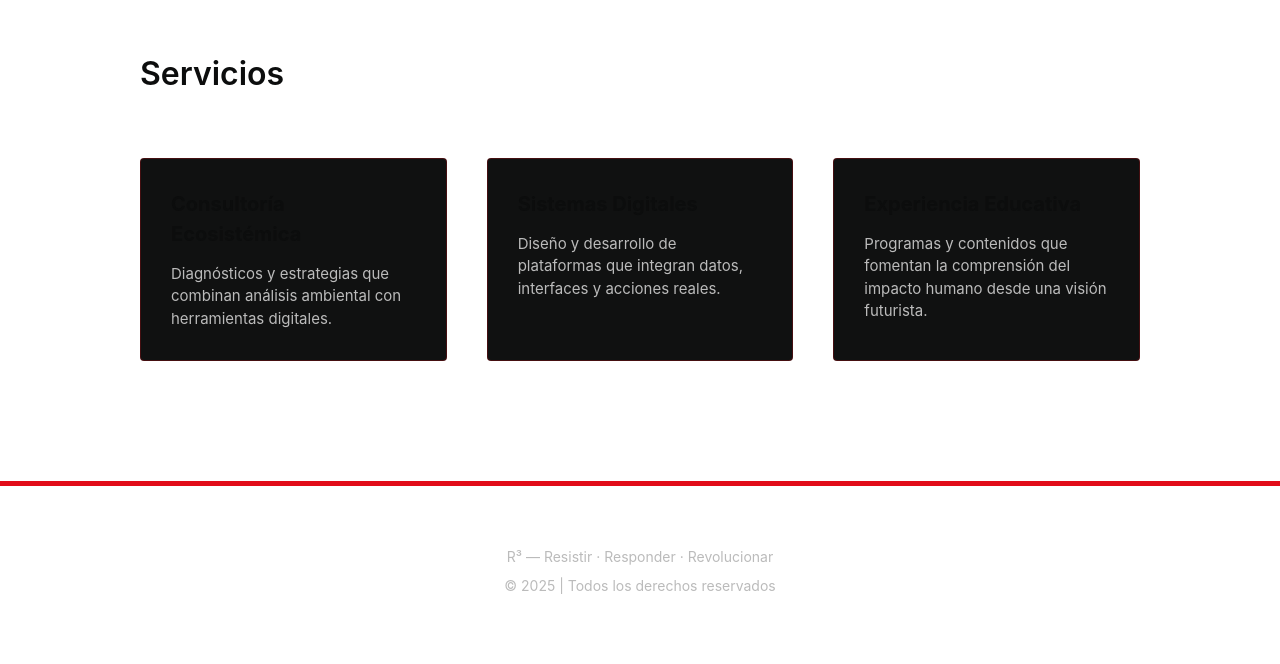
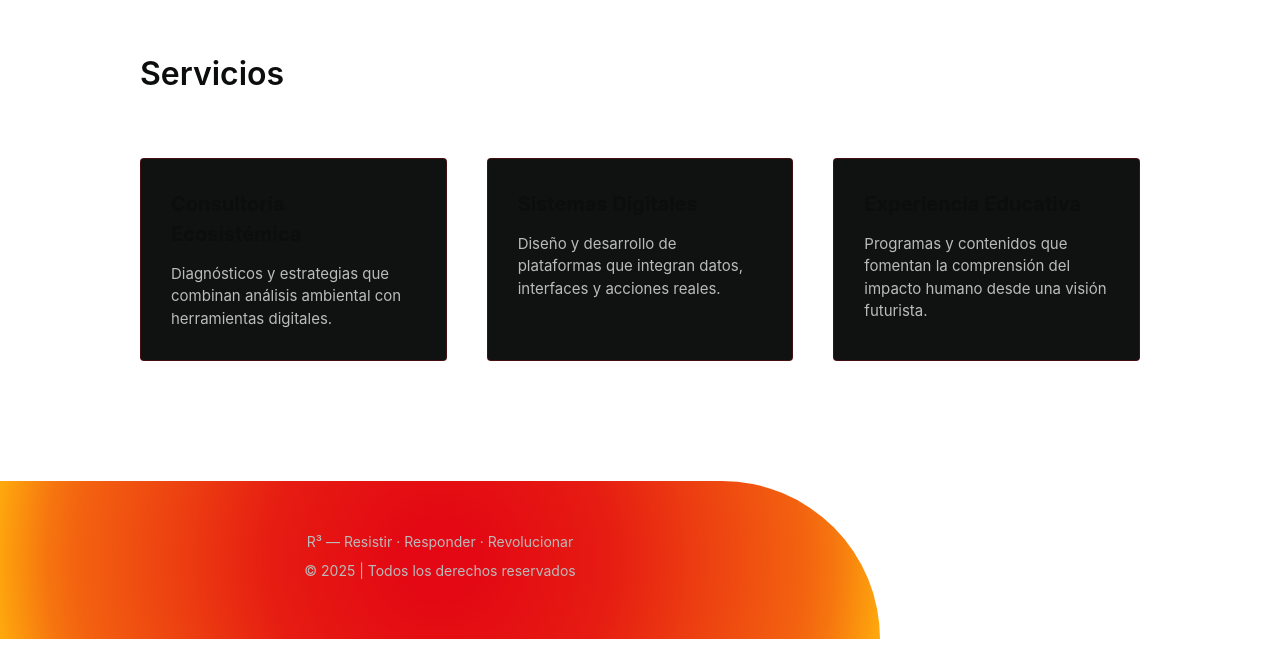
Before and after one commit to R3Estevez/R3, a React (Vite) app: page / in a window 1280 px wide. Shown: the part 2141-2805 px from the top of the page. After the commit the page ends 2780 px from the top, so only its background shows below. Built offline with nearby package versions, Linux system fonts and the light colour scheme.

Commit message:
actualización estilos flutter

```diff
--- a/src/styles/footer.css
+++ b/src/styles/footer.css
@@ -1,8 +1,15 @@
 .footer {
   text-align: center;
-  padding: 60px 20px;
+  /* padding: 60px 20px; */
   color: #bbbbbb;
-  border-top: 5px solid #E20C19;
+  /* border-top: 5px solid #E20C19; */
+
+    padding: 50px 10px;
+    background: #E30813;
+    background: radial-gradient(circle,rgba(227, 8, 19, 1) 8%, rgba(230, 28, 18, 1) 38%, rgba(236, 60, 17, 1) 57%, rgba(243, 98, 16, 1) 81%, rgba(246, 117, 15, 1) 88%, rgba(255, 170, 13, 1) 100%);
+    margin-right: 400px;
+    border-top-right-radius: 180px;
+
 }
 
 .footer p {
```
Also changed, not shown: 1 other file (tests, documents, lock files or other folders).
